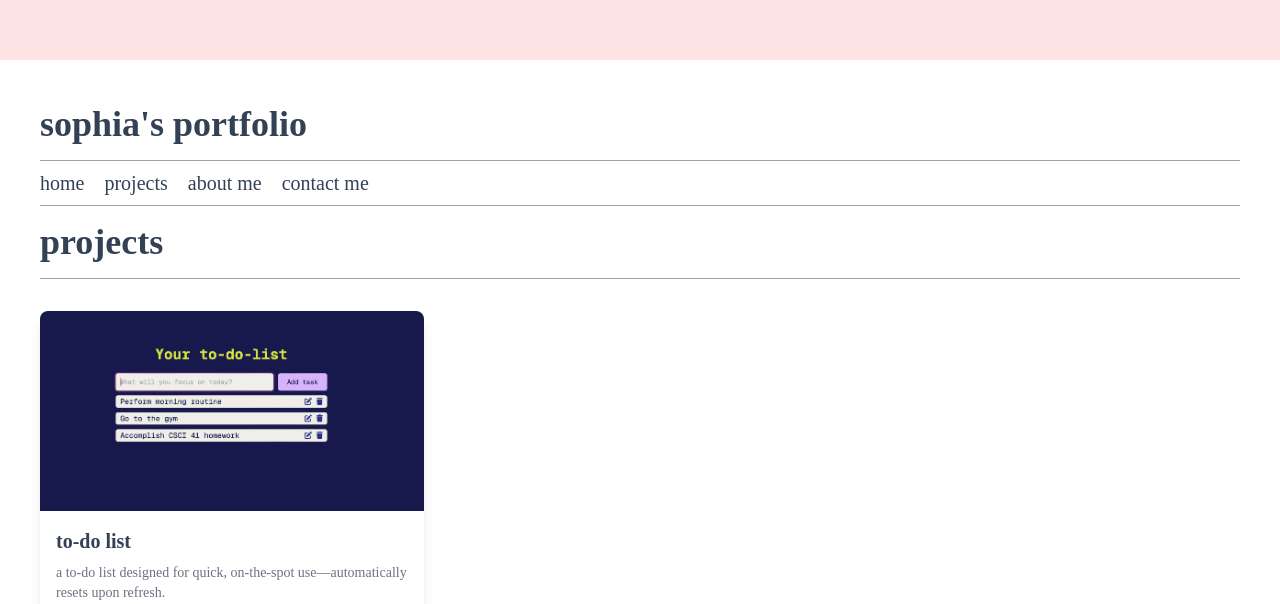
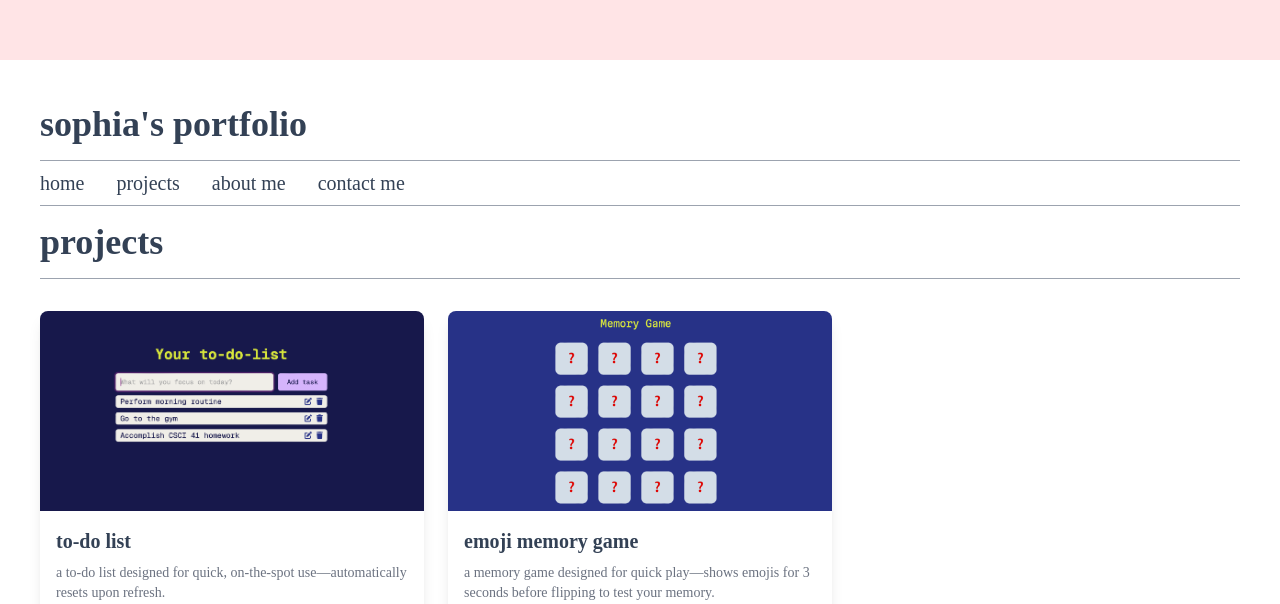
Before and after one commit to sdbsalta/portfolio, a React (Vite) app: page / in a window 1280 px wide. Shown: the part 196-800 px from the top of the page. Built offline with nearby package versions, Linux system fonts and the light colour scheme; a web font is replaced by a local one.

Commit message:
added another project (emoji memory game)

```diff
--- a/src/components/Header.jsx
+++ b/src/components/Header.jsx
@@ -6,7 +6,7 @@ export const Header = () => {
         <h1 className="sm:text-2xl md:text-3xl lg:text-4xl font-bold pt-6 pb-4">sophia's portfolio</h1>
         <hr className="border-gray-400 w-full"></hr>
         <nav>
-            <ul className="sm:text-base md:text-lg lg:text-xl flex gap-x-5 gap-y-3 flex-wrap py-2">
+            <ul className="sm:text-base md:text-lg lg:text-xl flex gap-x-8 gap-y-3 flex-wrap py-2">
                 <li className="hover:font-semibold hover:underline">
                     <a href="#header">Home
                 </a></li>
--- a/src/components/Projects.jsx
+++ b/src/components/Projects.jsx
@@ -1,6 +1,7 @@
 import React from 'react';
 import { Card } from './Card';
 import toDoList from '../img/portfolio_to-do-app.png';
+import memoryGame from '../img/portfolio_memory-game.png';
 
 export const Projects = () => {
   return (
@@ -15,13 +16,13 @@ export const Projects = () => {
           description="a to-do list designed for quick, on-the-spot use—automatically resets upon refresh."
           link="http://portfolio-to-do-app.vercel.app"
         />
+        <Card
+          image={memoryGame}
+          title="Emoji Memory Game"
+          description="A memory game designed for quick play—shows emojis for 3 seconds before flipping to test your memory."
+          link="https://sdbsalta-memory-game.vercel.app"
+        />
         {/*<Card
-          image="https://via.placeholder.com/300"
-          title="Project 2"
-          description="Description for project 2 goes here."
-          link="https://project2.com"
-        />
-        <Card
           image="https://via.placeholder.com/300"
           title="Project 3"
           description="Description for project 3 goes here."
```
Also changed, not shown: src/img/portfolio_memory-game.png (added).
